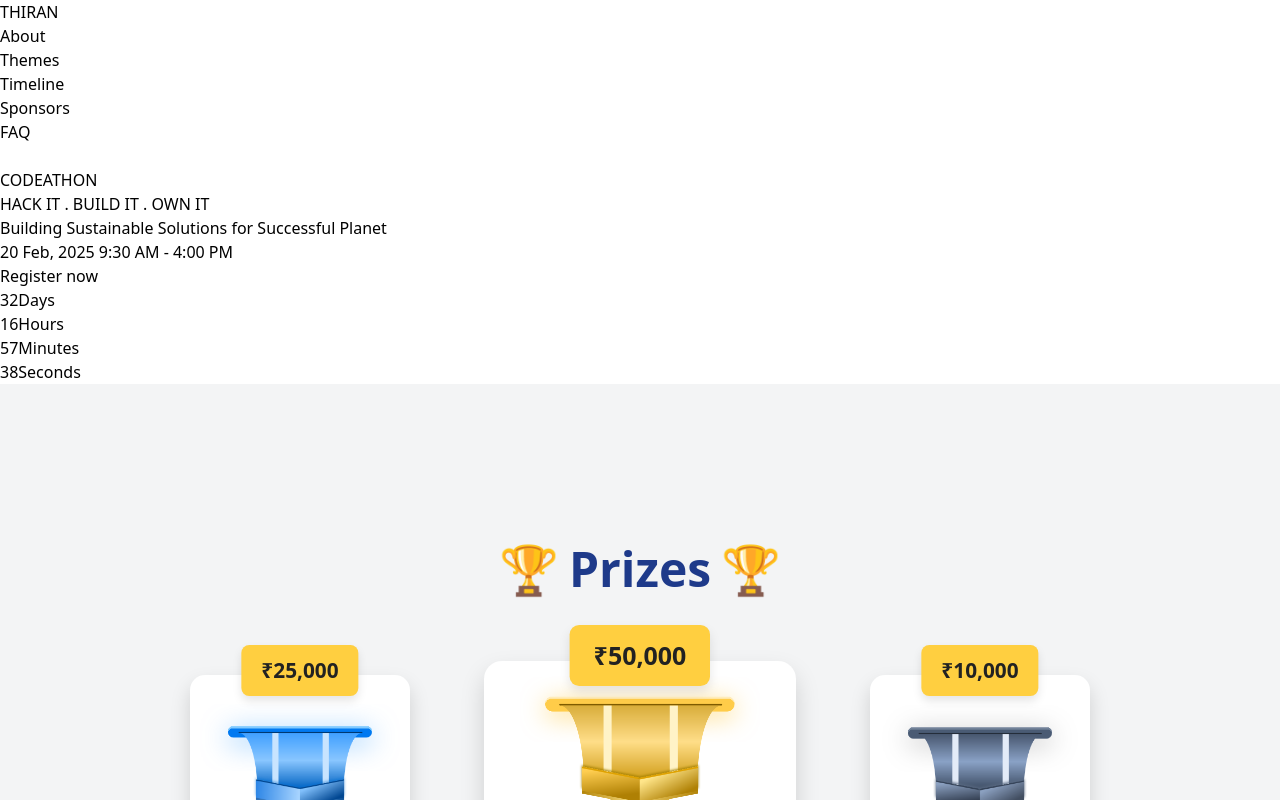
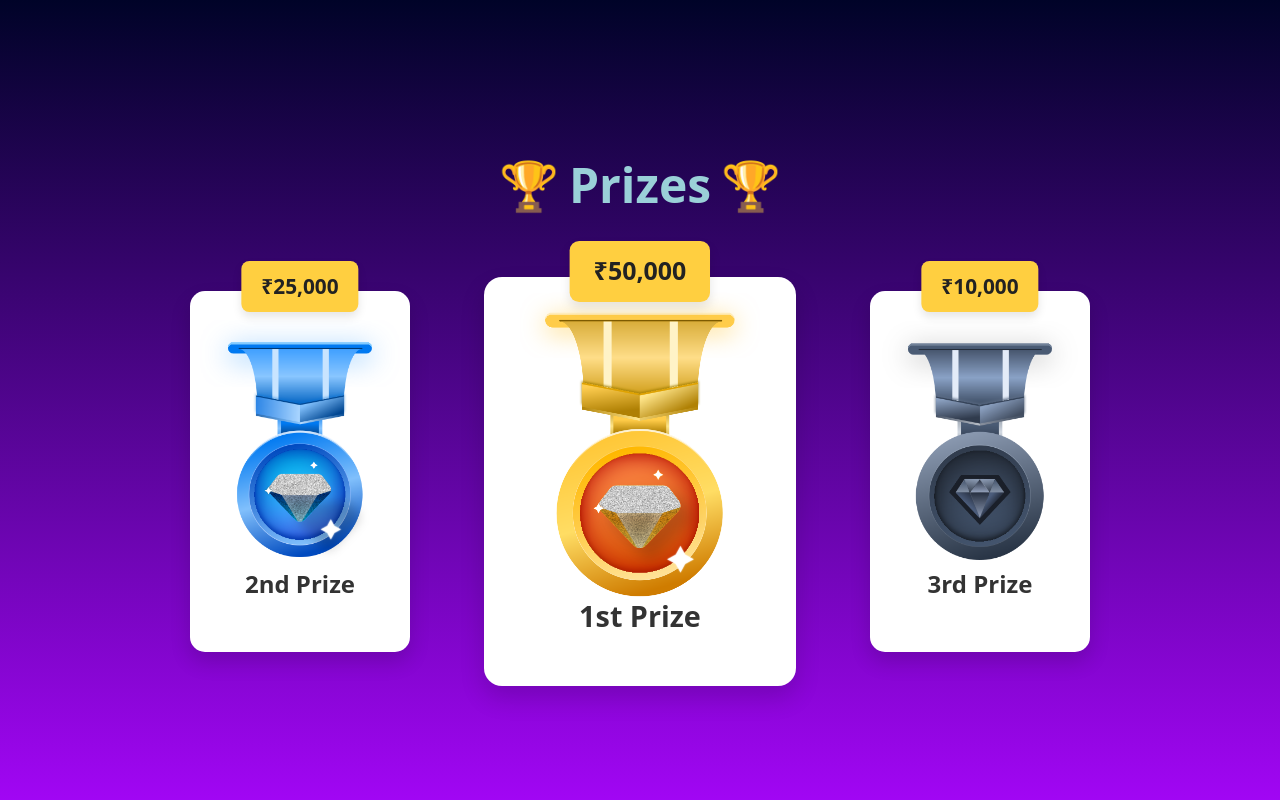
Before and after one commit to muruga21/codeathon, a React (Vite) app: page / in a window 1280 px wide. Shown: the top 800 px of the page. Built offline with nearby package versions, Linux system fonts and the light colour scheme.

Commit message:
Added BG

```diff
--- a/package.json
+++ b/package.json
@@ -14,7 +14,8 @@
     "@emotion/styled": "^11.14.0",
     "@mui/material": "^6.3.1",
     "react": "^18.3.1",
-    "react-dom": "^18.3.1"
+    "react-dom": "^18.3.1",
+    "react-icons": "^5.4.0"
   },
   "devDependencies": {
     "@eslint/js": "^9.17.0",
--- a/src/App.tsx
+++ b/src/App.tsx
@@ -6,7 +6,7 @@ function App() {
 
   return (
     <>
-      <Home/>
+
       <Prizes />
     </>
   )
--- a/src/components/Prizes.css
+++ b/src/components/Prizes.css
@@ -4,14 +4,14 @@
     align-items: center;
     justify-content: center;
     min-height: 100vh;
-    background-color: #F3F4F5;
+    background: linear-gradient(#000328, #a106f4);
     padding: 50px 20px;
   }
 
   .prizes-heading {
     font-size: 3rem;
     font-weight: bold;
-    color: #1e3a8a;
+    color: #9ad0d8;
     text-align: center;
     margin-bottom: 40px;
     display: flex;
```
Also changed, not shown: 1 other file (tests, documents, lock files or other folders).
